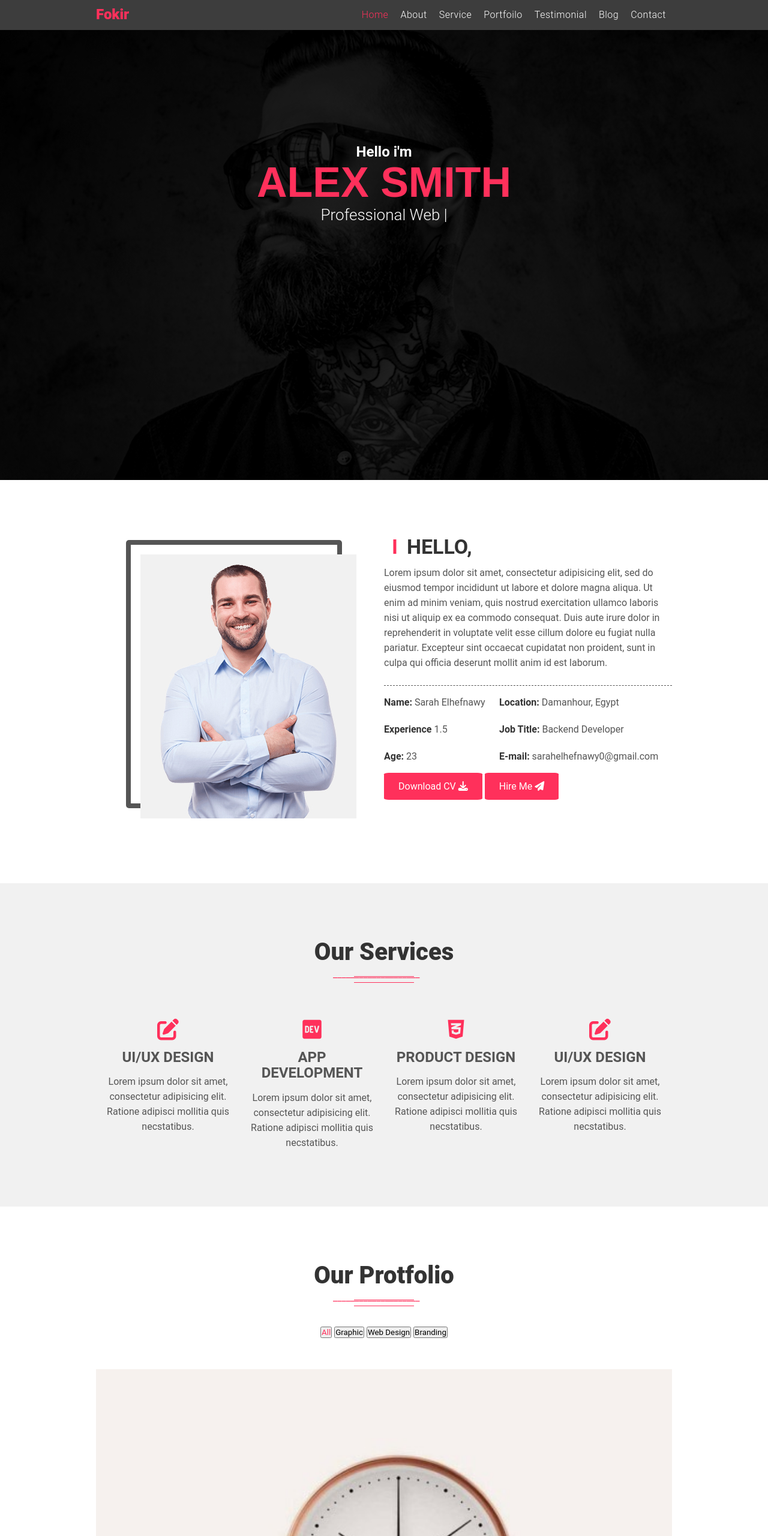
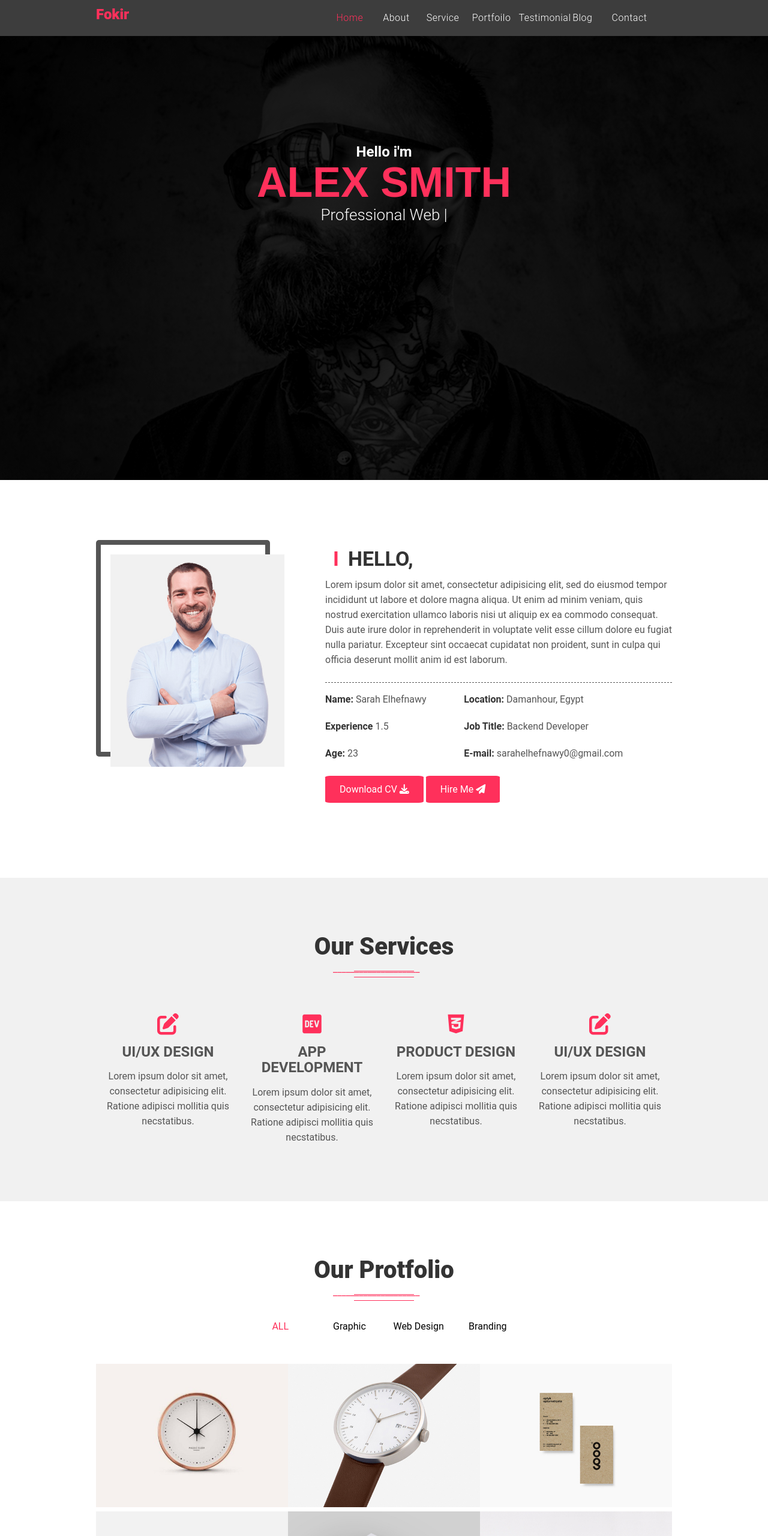
Before and after one commit to Sarah-Elhefnawy/Assignment4-Fokir, a plain HTML site: page index.html in a window 1280 px wide. Shown: the top 2560 px of the page at 60% size. Drawn offline with nearby package versions, Linux system fonts and the light colour scheme.

Commit message:
Responsive(Navbar-About)

```diff
--- a/css/media.css
+++ b/css/media.css
@@ -16,9 +16,14 @@
     .md-60 {
         width: 60%;
     }
+    .md-63 {
+        width: 63.333%;
+    }
+
     .md-50 {
         width: 50%;
     }
+
     .md-40 {
         width: 40%;
     }
@@ -41,6 +46,10 @@
 
     .md-10 {
         width: 10%;
+    }
+
+    .md-transform {
+        transform: translateY(24px) translateX(24px);
     }
 }
 
--- a/css/style.css
+++ b/css/style.css
@@ -6,18 +6,22 @@
   list-style: none;
   font-family: "Roboto", sans-serif;
 }
+
 .container {
   width: 75%;
   margin: auto;
 }
+
 .clear-fix {
   clear: both;
 }
+
 section {
   font-size: 16px;
   line-height: 25px;
   font-weight: 400;
 }
+
 section h2 {
   color: #333333;
   font-size: 40px;
@@ -28,6 +32,7 @@ section h2 {
   position: relative;
   text-align: center;
 }
+
 .box {
   width: 100px;
   height: 11px;
@@ -37,6 +42,7 @@ section h2 {
   margin-bottom: 30px;
   position: relative;
 }
+
 .box::after {
   content: "____________________";
   position: absolute;
@@ -47,38 +53,56 @@ section h2 {
 }
 
 /* Start of navbar */
+
 nav {
   background-color: #3D3D3D;
-  position: fixed;
+  position: absolute;
   left: 0;
   right: 0;
   z-index: 99;
   padding: 10px 0;
 }
+
+.inner-nav {
+  width: 100%;
+}
+
+.nav-logo {
+  width: 100%;
+  float: left;
+}
+
 .nav-logo a {
   color: #FF305B;
   font-size: 24px;
   font-weight: 800;
-  /* padding: 18px 0; */
+}
+
+.links {
+  text-align: center;
+  width: 100%;
   float: left;
 }
-.nav-content {
-  float: right;
-}
-.nav-content a {
+
+.links a {
   font-weight: 300;
   color: #FFFFFF;
   line-height: 20px;
   letter-spacing: 0.5px;
   transition: all 0.5s;
 }
-.nav-content li {
+
+/* .links li { */
+li {
+  width: 100%;
+  margin: 10px;
   float: left;
-  padding: 5px 10px;
 }
-.nav-content a:hover {
+
+.links a:hover {
   color: #FF305B;
 }
+
 /* End of navbar */
 
 /* Start of header */
@@ -90,6 +114,7 @@ header {
   background-repeat: no-repeat;
   background-size: cover;
 }
+
 .header-content {
   margin: auto;
   line-height: 80px;
@@ -97,6 +122,7 @@ header {
   padding-top: 25%;
   font-size: 25px;
 }
+
 h1 {
   color: #FF305B;
   font-size: 70px;
@@ -105,12 +131,14 @@ h1 {
   text-transform: uppercase;
   font-family: "Source Sans Pro", sans-serif;
 }
+
 .header-content h3 {
   color: #FFFFFF;
   font-size: 24px;
   line-height: 26.4px;
   font-weight: 600;
 }
+
 .header-content h4 {
   color: #FFFFFF;
   font-size: 26px;
@@ -118,6 +146,7 @@ h1 {
   font-weight: 300;
   text-transform: capitalize;
 }
+
 /* .header-content h4::after {
     content: "";
     animation: textTransition 4s infinite ease-in-out;
@@ -209,19 +238,26 @@ h1 {
 #About {
   padding: 100px 0px 125px;
 }
+.about-image {
+  width: 100%;
+  float: left;
+  padding-right: 30px;
+}
+
 .about-box {
   border-radius: 5px;
   box-shadow: 0 0 0 8px #555555 inset;
-  float: left;
-  margin-left: 50px;
+  position: relative;
 }
+
 .about-box img {
-  width: 100%;
+  max-width: 100%;
 }
+
 .porfile-photo {
   position: relative;
-  transform: translateY(24px) translateX(24px);
 }
+
 .porfile-overly {
   background: rgba(0, 0, 0, 0.57);
   position: absolute;
@@ -232,72 +268,91 @@ h1 {
   opacity: 0;
   transition: all 0.5s ease;
 }
+
 .porfile-photo:hover .porfile-overly {
   top: 0;
   opacity: 1;
 }
+
 .social-icon {
   position: absolute;
-  left: 20%;
+  left: 30%;
   top: 50%;
   opacity: 0;
 }
+
 .porfile-photo:hover .social-icon {
   opacity: 1;
 }
+
 .social-icon i:hover {
   color: #FF305B;
 }
+
 .about-box .social-icon li {
-  display: inline-block;
+  width: 10%;
+  float: left;
 }
+
 .about-box .social-icon li a {
   letter-spacing: 10px;
   font-size: 20px;
   color: #fff;
   transition: all 5s ease-in-out;
 }
+
 .about-box .social-icon li a i {
   transition: all 0.5s ease-in-out;
 }
+
 .about-content {
   float: right;
-  width: 50%;
+  width: 100%;
+  padding-left: 30px;
 }
+
 .about-content h2 {
   color: #333333;
   font-size: 34px;
   line-height: 22px;
   font-weight: 600;
   padding-left: 13px;
-  margin-bottom: 20px;
+  margin: 20px 0;
   text-align: left;
 }
+
 .about-content h2::before {
   content: "I";
   color: #FF305B;
   padding-right: 15px;
 }
+
 .about-content {
   color: #555555;
 }
+
 .about-content p {
   padding-bottom: 25px;
   border-bottom: #555555 dashed 1px;
 }
+
 .about-content span {
   color: #333333;
   line-height: 16px;
   font-weight: 600;
 }
+
 .about-content li {
   float: left;
+  margin: 0;
   padding: 15px 0 5px 0;
 }
+
 .about-buttons {
   margin: 0 10px 0 0;
   padding: 10px 24px 0 0;
 }
+
 .about-buttons a {
   display: inline-block;
   background-color: #FF305B;
@@ -307,9 +362,11 @@ h1 {
   padding: 10px 24px;
   transition: all 5s ease-in-out;
 }
+
 .about-buttons a:hover {
   background: linear-gradient(#f61845 0% 0%);
 }
+
 /* End of About */
 
 /* Start of Services */
@@ -319,6 +376,7 @@ h1 {
   padding: 100px 0px 54px;
   text-align: center;
 }
+
 .single-service {
   color: #555555;
   padding: 40px 15px;
@@ -328,14 +386,17 @@ h1 {
   transition: all 0.3s ease-in-out 0s;
   border-radius: 2px;
 }
+
 .single-service:hover {
   background-color: #fff;
   color: #000000;
   box-shadow: 3px 8px 8px 5px #88888870;
 }
+
 .single-service:hover i {
   font-size: 40px;
 }
+
 .single-service i {
   font-size: 36px;
   transition: all 3s ease-in-out;
@@ -343,12 +404,14 @@ h1 {
   color: #FF305B;
   margin-bottom: 25px;
 }
+
 .single-service h3 {
   font-size: 24px;
   line-height: 26.4px;
   font-weight: 600;
   margin-bottom: 15px;
 }
+
 /* End of Services */
 
 /* Start of Portfoilo */
@@ -356,32 +419,51 @@ h1 {
   padding: 100px 0px 70px;
   text-align: center;
 }
+
 .portfolio-buttons {
   margin-bottom: 50px;
   text-align: center;
+  float: left;
+  width: 100%;
 }
+
+.portfolio-buttons ul {
+  display: flex;
+  justify-content: center;
+}
+
 .portfolio-buttons li {
-  padding: 3px 12px;
   font-size: 16px;
   line-height: 25px;
   font-weight: 400;
   float: left;
-  text-align: center;
+  width: 12%;
+  margin: 0;
 }
+
 .portfolio-buttons li:hover {
   color: #FF305B;
 }
+
 .active {
   color: #FF305B;
 }
+
+.protfolio-cards {
+  width: 100%;
+  float: left;
+}
+
 .card {
   float: left;
   width: 100%;
   position: relative;
 }
+
 .card img {
   width: 100%;
 }
+
 .layer {
   background: rgba(0, 0, 0, 0.57);
   position: absolute;
@@ -392,6 +474,7 @@ h1 {
   opacity: 0;
   transition: all 0.5s ease;
 }
+
 .layer i {
   color: #FF305B;
   font-size: 25px;
@@ -400,12 +483,15 @@ h1 {
   bottom: 10%;
   right: 10%;
 }
+
 .card:hover .layer {
   opacity: 1;
 }
+
 .card:hover i {
   opacity: 1;
 }
+
 /* End of Portfolio */
 
 /* Start of Numbers */
@@ -414,28 +500,33 @@ h1 {
   padding: 100px 0;
   text-align: center;
 }
+
 .num {
   width: 100%;
   float: left;
 }
+
 .num i {
   color: #FF305B;
   font-size: 26px;
   line-height: 26px;
   margin-bottom: 15px;
 }
+
 .num h3 {
   font-size: 26px;
   line-height: 28.6px;
   margin-bottom: 10px;
   font-weight: 800;
 }
+
 .num p {
   color: #555555;
   font-size: 16px;
   line-height: 17.6px;
   font-weight: 600;
 }
+
 /* End of Numbers */
 
 /* Start of Feedback */
@@ -443,9 +534,11 @@ h1 {
   padding: 100px 0;
   overflow: hidden;
 }
+
 #Testimonial h2 {
   margin-bottom: 40px;
 }
+
 .Feedback {
   width: 75%;
   background-color: #F1F1F1;
@@ -457,12 +550,14 @@ h1 {
   overflow: hidden;
   border-radius: 1%;
 }
+
 .Feedback-image {
   width: 100%;
   float: left;
   margin: 12px auto;
   position: relative;
 }
+
 .Feedback-image::before {
   content: "";
   background-color: #ff305b;
@@ -474,16 +569,19 @@ h1 {
   transform: rotate(-45deg);
   z-index: 0;
 }
+
 .Feedback-image img {
   width: 70%;
   border-radius: 50%;
   position: relative;
   z-index: 1;
 }
+
 .Feedback-content {
   float: left;
   width: 100%;
 }
+
 .Feedback-content h3 {
   color: #333333;
   font-size: 26px;
@@ -491,25 +589,30 @@ h1 {
   margin-bottom: 10px;
   font-weight: 600;
 }
+
 .Feedback-content a {
   color: #777;
   font-size: 15px;
   line-height: 16.5px;
   font-weight: 600;
 }
+
 .Feedback-content p {
   color: #555555;
   margin-bottom: 15px;
   font-style: italic;
 }
+
 .stars i {
   color: gold;
 }
+
 .dots {
   margin: auto;
   width: 70px;
   padding-top: 15px;
 }
+
 .dot {
   background-color: #FF305B;
   width: 25px;
@@ -518,6 +621,7 @@ h1 {
   float: left;
   margin-inline: 5px;
 }
+
 .half-dot {
   border: solid 1px #FF305B;
   width: 10px;
@@ -525,6 +629,7 @@ h1 {
   border-radius: 50%;
   float: left;
 }
+
 /* End of Feedback */
 
 /* Start of Our Blog */
@@ -532,12 +637,14 @@ h1 {
   background-color: #F1F1F1;
   padding: 100px 0 70px;
 }
+
 .youtube {
   position: relative;
   width: 100%;
   height: 0;
   padding-bottom: 56.25%;
 }
+
 .responsive-iframe {
   position: absolute;
   top: 0;
@@ -545,33 +652,41 @@ h1 {
   width: 100%;
   height: 100%;
 }
+
 .blog {
   width: 100%;
   background-color: #fff;
   float: left;
 }
+
 .blog img {
   width: 100%;
 }
+
 .blog-content {
   padding: 20px;
 }
+
 .blog p {
   color: #555555;
 }
+
 .blog a {
   color: #333333;
   transition: all 0.5s ease-in-out;
 }
+
 .blog-anchor {
   text-transform: capitalize;
   font-size: 24px;
   line-height: 26.4px;
   font-weight: 600;
 }
+
 .blog a:hover {
   color: #FF305B;
 }
+
 /* End of Our Blog */
 
 /* Start of Contact Us */
@@ -579,13 +694,15 @@ h1 {
   padding: 100px 0;
   margin: auto;
 }
+
 form {
   width: 65%;
   margin: auto;
 }
+
 #Name,
 #Email {
-  width: 47.6%;
+  width: 48.3%;
   display: inline-block;
   padding: 6px 12px;
   font-size: 14px;
@@ -597,22 +714,28 @@ form {
 #Name {
   margin-right: 2.5%;
 }
+
+input {
+  margin-bottom: 20px;
+}
+
 #Subject,
 #TextArea {
   color: #555;
   border: 1px solid #ccc;
   border-radius: 4px;
-  width: 98%;
+  width: 100%;
   font-size: 14px;
   line-height: 1.42857143;
   padding: 6px 12px;
-  margin: 20px 0 5px;
 }
+
 #TextArea {
   height: 100px;
   resize: both;
   overflow: auto;
 }
+
 #Send {
   display: block;
   background-color: #ff305b;
@@ -625,9 +748,11 @@ form {
   transition: 0.5s all ease-in-out;
   margin: 10px 0;
 }
+
 #Send:hover {
   background-color: #EC2403;
 }
+
 /* End of Contact Us */
 
 /* Start of footer */
@@ -638,9 +763,11 @@ footer {
   line-height: 40px;
   color: #fff;
 }
+
 footer a {
   color: #ff305b;
 }
+
 .socials a {
   color: #fff;
   display: inline-block;
@@ -648,7 +775,9 @@ footer a {
   height: 40px;
   transition: color 0.5s ease-in-out;
 }
+
 .socials a:hover {
   color: #ff305b;
 }
+
 /* End of footer */
--- a/index.html
+++ b/index.html
@@ -18,17 +18,23 @@
     <!-- Start of Navbar -->
     <nav>
         <div class="container">
-            <div class="nav-logo"><a href="#">Fokir</a></div>
-            <div class="nav-content">
+            <div class="inner-nav">
+                <div class="nav-logo md-40">
+                    <a href="#">Fokir</a>
+                </div>
+                <div class="links md-60">
                     <ul>
-                    <li><a href="#"><span style="color:#FF305B;">Home</span></a></li>
-                    <li><a href="#About"><span>About</span></a></li>
-                    <li><a href="#Services"><span>Service</span></a></li>
-                    <li><a href="#Portfoilo"><span>Portfoilo</span></a></li>
-                    <li><a href="#Testimonial"><span>Testimonial</span></a></li>
-                    <li><a href="#Blog"><span>Blog</span></a></li>
-                    <li><a href="#Contact"><span>Contact</span></a></li>
+                        <li class="md-10"><a href="#" style="color:#FF305B;">Home</a></li>
+                        <li class="md-10"><a href="#About">About</a></li>
+                        <li class="md-10"><a href="#Services">Service</a></li>
+                        <li class="md-10"><a href="#Portfoilo">Portfoilo</a></li>
+                        <li class="md-10"><a href="#Testimonial">Testimonial</a></li>
+                        <li class="md-10"><a href="#Blog">Blog</a></li>
+                        <li class="md-10"><a href="#Contact">Contact</a></li>
+                        <div class="clear-fix"></div>
                     </ul>
+                </div>
+                <div class="clear-fix"></div>
             </div>
         </div>
     </nav>
@@ -50,22 +56,25 @@
     <!-- Start of About -->
     <section id="About">
         <div class="container">
+            <div class="about-image md-33">
                 <div class="about-box">
-                <div class="porfile-photo">
+                    <div class="porfile-photo md-transform">
                         <img alt="" src="images/about.jpg">
                         <div class="porfile-overly">
                             <div class="social-icon">
                                 <ul>
-                                <li><a href="#facebook"><i class="fa-brands fa-solid fa-facebook-f"></i></a></li>
+                                    <li><a href="#"><i class="fa-brands fa-solid fa-facebook-f"></i></a></li>
                                     <li><a href="#"><i class="fa-brands fa-twitter"></i></a></li>
                                     <li><a href="#"><i class="fa-brands fa-google"></i></a></li>
                                     <li><a href="#"><i class="fa-brands fa-github"></i></a></li>
+                                    <div class="clear-fix"></div>
                                 </ul>
                             </div>
                         </div>
                     </div>
                 </div>
-            <div class="about-content">
+            </div>
+            <div class="about-content md-63">
                 <h2>HELLO,</h2>
                 <p>Lorem ipsum dolor sit amet, consectetur adipisicing elit, sed do eiusmod tempor incididunt ut labore
                     et dolore magna aliqua. Ut enim ad minim veniam, quis nostrud exercitation ullamco laboris nisi ut
@@ -79,6 +88,7 @@
                     <li style="width: 60%;"><span>Job Title:</span> Backend Developer</li>
                     <li style="width: 40%;"><span>Age:</span> 23</li>
                     <li style="width: 60%;"><span>E-mail:</span> sarahelhefnawy0@gmail.com</li>
+                    <div class="clear-fix"></div>
                 </ul>
                 <div class="about-buttons">
                     <a href="#">Download CV <i class="fa fa-download"></i> </a>
@@ -132,13 +142,16 @@
             <h2>Our Protfolio</h2>
             <div class="box"></div>
             <div class="portfolio-buttons">
-                <button class="active">All</button>
-                <button>Graphic</button>
-                <button>Web Design</button>
-                <button>Branding</button>
+                <ul>
+                    <li class="active"><span>ALL</span></li>
+                    <li><span>Graphic</span></li>
+                    <li><span>Web Design</span></li>
+                    <li><span>Branding</span></li>
+                    <div class="clear-fix"></div>
+                </ul>
             </div>
             <div class="protfolio-cards">
-                <div class="card">
+                <div class="card md-50 lg-33">
                     <img src="./images/1.jpg" alt="">
                     <div class="layer">
                         <i class="fa-solid fa-file-image"></i>
@@ -176,6 +189,7 @@
                 </div>
                 <div class="clear-fix"></div>
             </div>
+            <div class="clear-fix"></div>
         </div>
     </section>
     <!-- End of Protfolio -->
```
Lines whose indentation alone changed are shown as unchanged.
